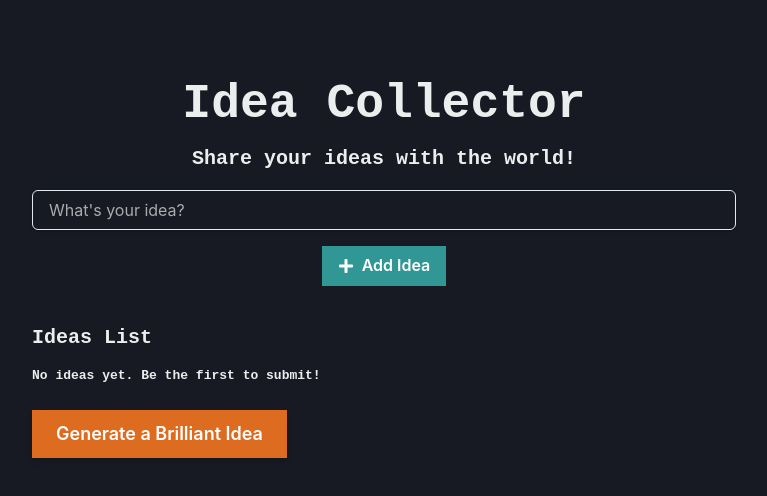
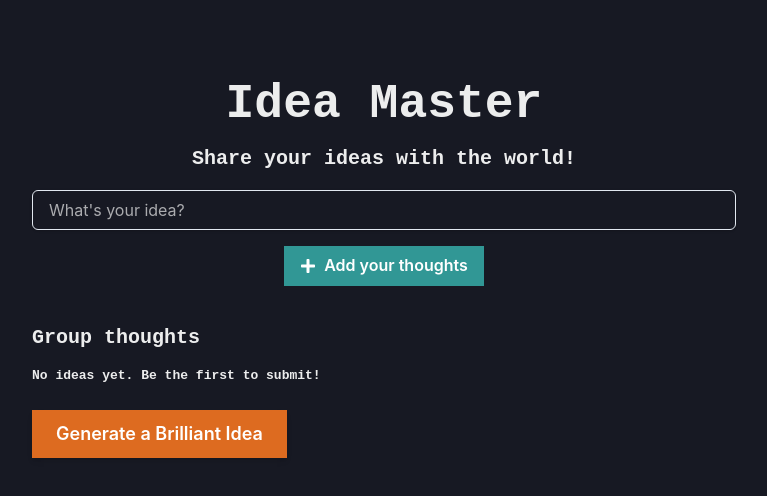
Before and after one commit to GPT-Engineer-App/idea-hive, a React (Vite) app: page / in a window 1280 px wide. Shown: the top 496 px of the page, without its empty margins (256-1023 px from the left). Built offline with nearby package versions, Linux system fonts and the light colour scheme.

Commit message:
Updated the text "Idea Collector" to "Idea Master", "Ideas List" to "Group thoughts", and the button text "Add Idea" to "Add your thoughts".
Prompt: Change "Idea Collector" into "Idea Master", change "Ideas List" into "Group thoughts", change "add idea" into "add your thoughts"

```diff
--- a/src/pages/Index.jsx
+++ b/src/pages/Index.jsx
@@ -52,18 +52,18 @@ const Index = () => {
   return (
     <Container maxW="container.md" py={10} p={8}>
       <VStack spacing={4} as="form" onSubmit={(e) => e.preventDefault()} align="center" mt={12}>
-        <Heading size="2xl">Idea Collector</Heading>
+        <Heading size="2xl">Idea Master</Heading>
         <Text fontSize="xl">Share your ideas with the world!</Text>
         <Input placeholder="What's your idea?" value={newIdea} onChange={handleNewIdeaChange} boxShadow="base" />
         {isAdmin && (
           <Button leftIcon={<FaPlus />} colorScheme="teal" onClick={addIdea}>
-            Add Idea
+            Add your thoughts
           </Button>
         )}
       </VStack>
       <Box mt={10}>
         <Heading size="md" mb={4}>
-          Ideas List
+          Group thoughts
         </Heading>
         {ideas.length > 0 ? (
           <UnorderedList>
```
